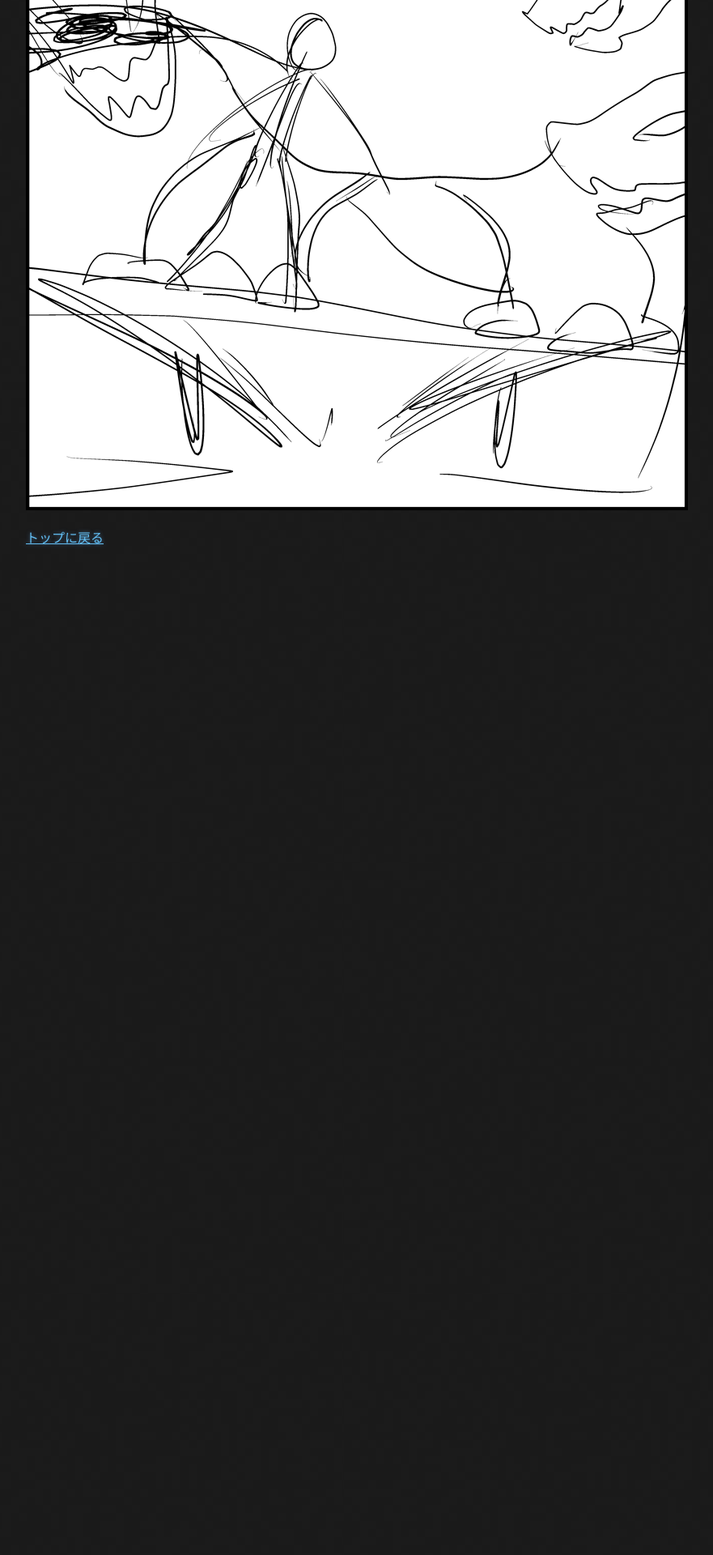
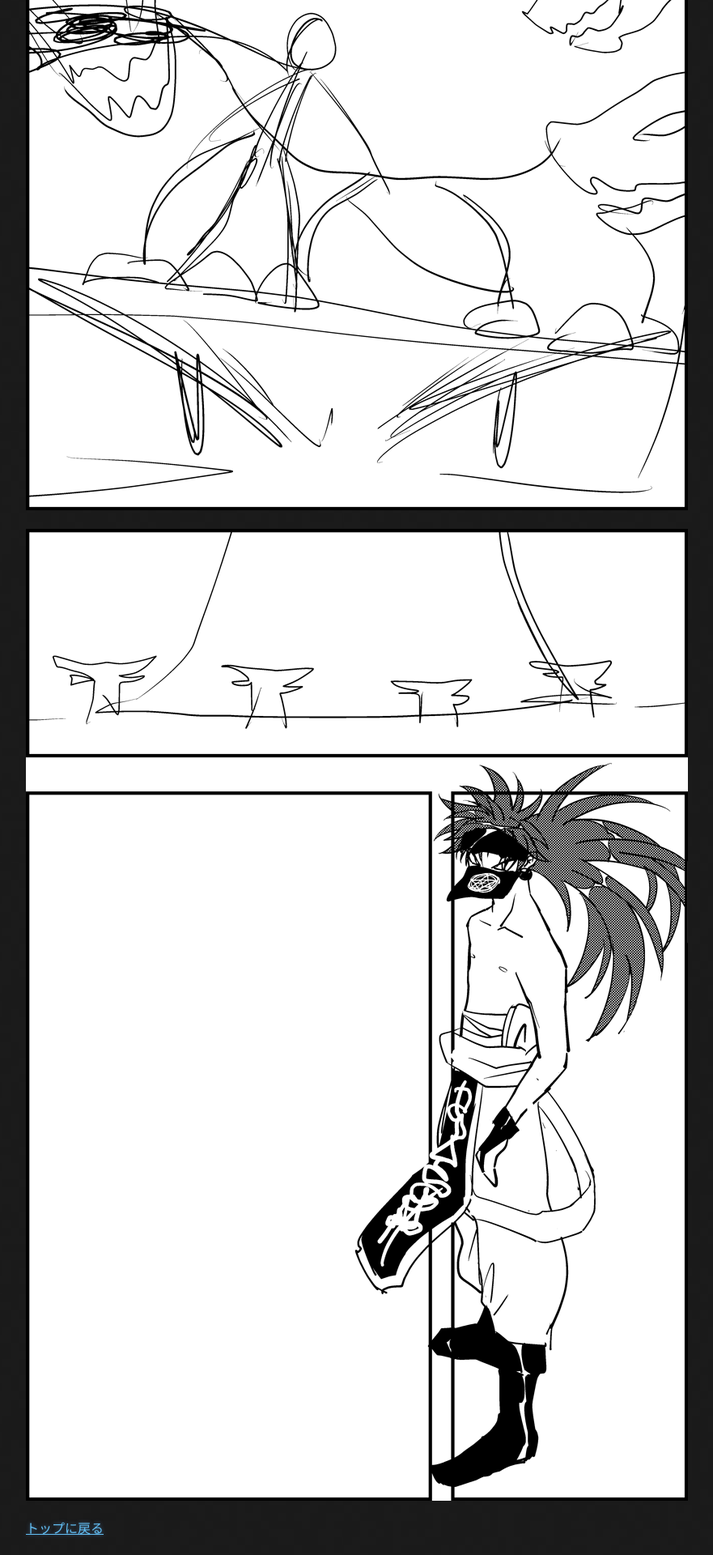
Before and after one commit to 5Tpj84eE/5Tpj84eE.github.io, a Jekyll site: the page built from 210228.md, in a window 1280 px wide. Shown: the part 4255-6175 px from the top of the page at 81% size, without its empty margins (108-989 px from the left). Built offline with Jekyll 4.4.1, drawn with Linux system fonts in a browser that asks for light colours; before the commit the page ends 4952 px from its top, so only the background shows below that.

Commit message:
Update 210228.md

```diff
--- a/210228.md
+++ b/210228.md
@@ -10,4 +10,6 @@ layout: default
 
 ![2021年2月28日](./assets/images/210228_00004.png)
 
+![2021年2月28日](./assets/images/210228_00005.png)
+
 [トップに戻る](./)
```
